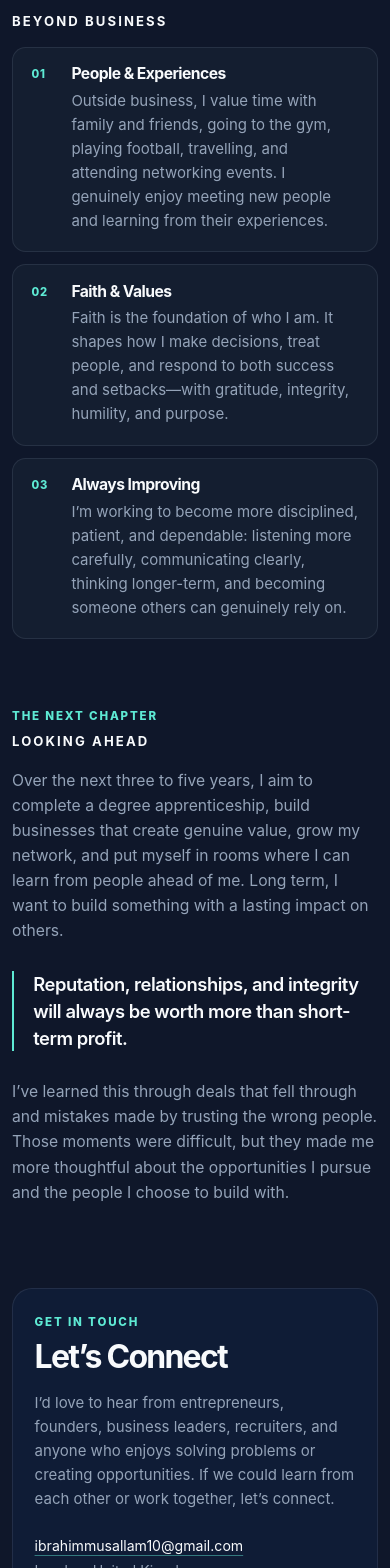
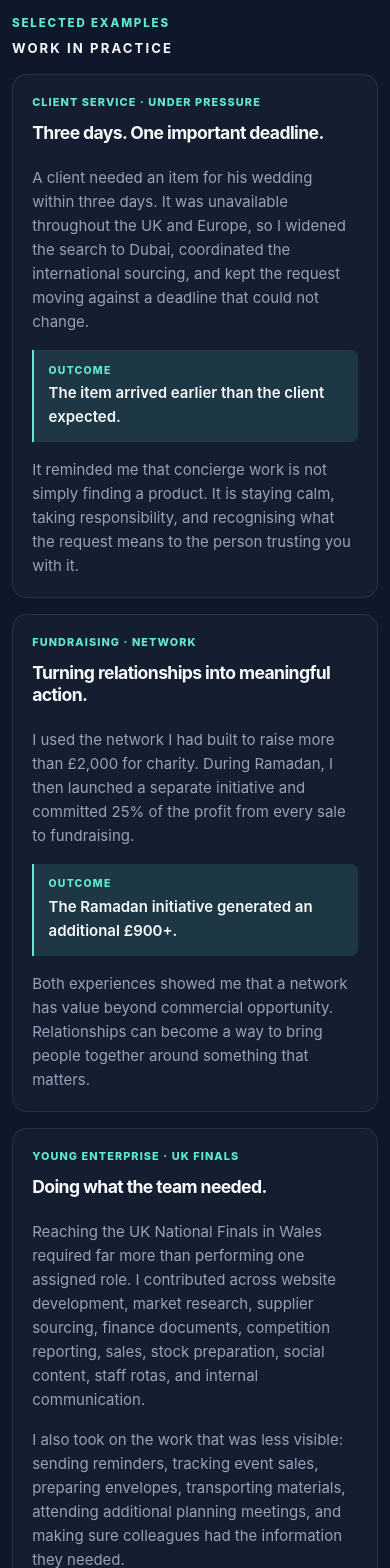
Before and after one commit to ibrahimmusallam10/Ibrahim-sConciergeUK, a React (Vite) app: page / in a window 390 px wide. Shown: the part 3820-5388 px from the top of the page. Built offline with nearby package versions, Linux system fonts and the light colour scheme.

Commit message:
Show experience through outcomes

```diff
--- a/src/App.tsx
+++ b/src/App.tsx
@@ -101,8 +101,8 @@ const sections = [
   { id: 'about', label: 'About' },
   { id: 'philosophy', label: 'My Philosophy' },
   { id: 'experience', label: 'Experience' },
-  { id: 'beyond', label: 'Beyond Business' },
-  { id: 'future', label: 'Looking Ahead' },
+  { id: 'proof', label: 'Work in Practice' },
+  { id: 'behind', label: 'Behind the Work' },
   { id: 'contact', label: 'Contact' }
 ]
 
@@ -269,53 +269,92 @@ export default function App() {
           </div>
         </section>
 
-        <section id="beyond" className="section-block personal-section">
-          <h2>Beyond Business</h2>
-          <div className="personal-card-grid">
-            <article>
-              <p className="card-number">01</p>
-              <h3>People & Experiences</h3>
+        <section id="proof" className="section-block proof-section">
+          <p className="section-eyebrow">Selected examples</p>
+          <h2>Work in Practice</h2>
+          <div className="case-study-list">
+            <article className="case-study">
+              <div className="case-study-heading">
+                <p>Client service · Under pressure</p>
+                <h3>Three days. One important deadline.</h3>
+              </div>
+              <div className="case-study-body">
                 <p>
-                Outside business, I value time with family and friends, going to the gym, playing football, travelling,
-                and attending networking events. I genuinely enjoy meeting new people and learning from their
-                experiences.
+                  A client needed an item for his wedding within three days. It was unavailable throughout the UK and
+                  Europe, so I widened the search to Dubai, coordinated the international sourcing, and kept the request
+                  moving against a deadline that could not change.
                 </p>
+                <p className="outcome"><span>Outcome</span>The item arrived earlier than the client expected.</p>
+                <p>
+                  It reminded me that concierge work is not simply finding a product. It is staying calm, taking
+                  responsibility, and recognising what the request means to the person trusting you with it.
+                </p>
+              </div>
             </article>
-            <article>
-              <p className="card-number">02</p>
-              <h3>Faith & Values</h3>
+
+            <article className="case-study">
+              <div className="case-study-heading">
+                <p>Fundraising · Network</p>
+                <h3>Turning relationships into meaningful action.</h3>
+              </div>
+              <div className="case-study-body">
                 <p>
-                Faith is the foundation of who I am. It shapes how I make decisions, treat people, and respond to both
-                success and setbacks—with gratitude, integrity, humility, and purpose.
+                  I used the network I had built to raise more than £2,000 for charity. During Ramadan, I then launched
+                  a separate initiative and committed 25% of the profit from every sale to fundraising.
                 </p>
+                <p className="outcome"><span>Outcome</span>The Ramadan initiative generated an additional £900+.</p>
+                <p>
+                  Both experiences showed me that a network has value beyond commercial opportunity. Relationships can
+                  become a way to bring people together around something that matters.
+                </p>
+              </div>
             </article>
-            <article>
-              <p className="card-number">03</p>
-              <h3>Always Improving</h3>
+
+            <article className="case-study">
+              <div className="case-study-heading">
+                <p>Young Enterprise · UK Finals</p>
+                <h3>Doing what the team needed.</h3>
+              </div>
+              <div className="case-study-body">
                 <p>
-                I’m working to become more disciplined, patient, and dependable: listening more carefully,
-                communicating clearly, thinking longer-term, and becoming someone others can genuinely rely on.
+                  Reaching the UK National Finals in Wales required far more than performing one assigned role. I
+                  contributed across website development, market research, supplier sourcing, finance documents,
+                  competition reporting, sales, stock preparation, social content, staff rotas, and internal
+                  communication.
                 </p>
+                <p>
+                  I also took on the work that was less visible: sending reminders, tracking event sales, preparing
+                  envelopes, transporting materials, attending additional planning meetings, and making sure colleagues
+                  had the information they needed.
+                </p>
+                <p className="case-lesson">Reliability often means completing the necessary work whether or not it receives recognition.</p>
+              </div>
             </article>
           </div>
         </section>
 
-        <section id="future" className="section-block future-section">
-          <p className="section-eyebrow">The next chapter</p>
-          <h2>Looking Ahead</h2>
+        <section id="behind" className="section-block behind-section">
+          <p className="section-eyebrow">What people don’t see</p>
+          <h2>Behind the Work</h2>
           <div className="copy">
             <p>
-              Over the next three to five years, I aim to complete a degree apprenticeship, build businesses that
-              create genuine value, grow my network, and put myself in rooms where I can learn from people ahead of me.
-              Long term, I want to build something with a lasting impact on others.
+              Running a concierge business involves much more than successful sales. It means responding at
+              inconvenient times, locating difficult products, managing expectations, solving delivery problems, and
+              accepting personal responsibility when something goes wrong. The time and effort behind that reliability
+              are rarely visible to the client—and that is often the point.
             </p>
             <blockquote>
               Reputation, relationships, and integrity will always be worth more than short-term profit.
             </blockquote>
             <p>
-              I’ve learned this through deals that fell through and mistakes made by trusting the wrong people. Those
-              moments were difficult, but they made me more thoughtful about the opportunities I pursue and the people
-              I choose to build with.
+              I learned that lesson after losing a significant amount of money through an unreliable seller. The
+              experience was difficult, but it changed how I assess risk, verify the people I work with, and balance
+              opportunity with caution. It made me a more thoughtful business owner.
+            </p>
+            <p>
+              Outside business, I reset by spending time with family and friends, going to the gym, playing football,
+              travelling, and meeting new people. My faith remains the foundation of how I make decisions and approach
+              both success and setbacks—with gratitude, integrity, humility, and purpose.
             </p>
           </div>
         </section>
--- a/src/styles.css
+++ b/src/styles.css
@@ -324,37 +324,66 @@ h3 {
   font-weight: 800;
 }
 
-.personal-card-grid {
+.case-study-list {
   display: grid;
-  gap: 0.75rem;
+  gap: 1rem;
 }
 
-.personal-card-grid article {
+.case-study {
   display: grid;
-  grid-template-columns: 2.5rem minmax(0, 1fr);
-  padding: 1.15rem;
+  grid-template-columns: minmax(150px, 0.72fr) minmax(0, 1.28fr);
+  gap: clamp(1rem, 3vw, 2rem);
+  padding: clamp(1.2rem, 3vw, 1.75rem);
   background: var(--panel-soft);
   border: 1px solid var(--border);
-  border-radius: 0.85rem;
+  border-radius: 0.9rem;
 }
 
-.personal-card-grid h3,
-.personal-card-grid article > p:last-child {
-  grid-column: 2;
+.case-study-heading > p {
+  margin: 0 0 0.65rem;
+  color: var(--accent);
+  font-size: 0.68rem;
+  font-weight: 800;
+  letter-spacing: 0.1em;
+  text-transform: uppercase;
 }
 
-.personal-card-grid article > p:last-child {
-  margin: 0;
+.case-study-heading h3 {
+  font-size: clamp(1.1rem, 2.5vw, 1.35rem);
+  line-height: 1.25;
+}
+
+.case-study-body p {
+  margin: 0 0 1rem;
   color: var(--muted);
 }
 
-.card-number {
-  grid-row: 1 / span 2;
-  margin: 0;
+.case-study-body p:last-child {
+  margin-bottom: 0;
+}
+
+.case-study-body .outcome {
+  padding: 0.8rem 0.9rem;
+  color: var(--heading);
+  background: var(--accent-soft);
+  border-left: 2px solid var(--accent);
+  border-radius: 0 0.45rem 0.45rem 0;
+  font-weight: 600;
+}
+
+.outcome span {
+  display: block;
+  margin-bottom: 0.12rem;
   color: var(--accent);
-  font-size: 0.7rem;
+  font-size: 0.65rem;
   font-weight: 800;
-  letter-spacing: 0.08em;
+  letter-spacing: 0.12em;
+  text-transform: uppercase;
+}
+
+.case-study-body .case-lesson {
+  color: var(--heading);
+  font-weight: 600;
 }
 
 .section-eyebrow {
@@ -366,7 +395,7 @@ h3 {
   text-transform: uppercase;
 }
 
-.future-section blockquote {
+.behind-section blockquote {
   margin: 1.75rem 0;
   padding: 0 0 0 1.2rem;
   color: var(--heading);
@@ -556,6 +585,10 @@ h3 {
     padding: 0.8rem;
   }
 
+  .case-study {
+    grid-template-columns: 1fr;
+  }
+
   .contact-section {
     grid-template-columns: 1fr;
     padding: 1rem;
```
Lines whose indentation alone changed are shown as unchanged.
